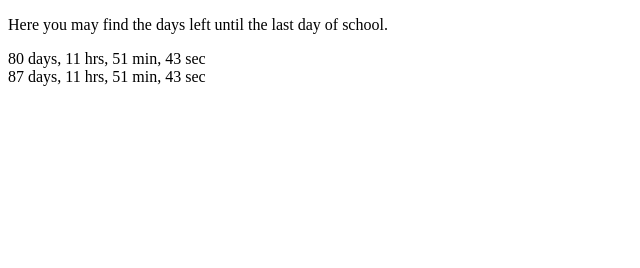
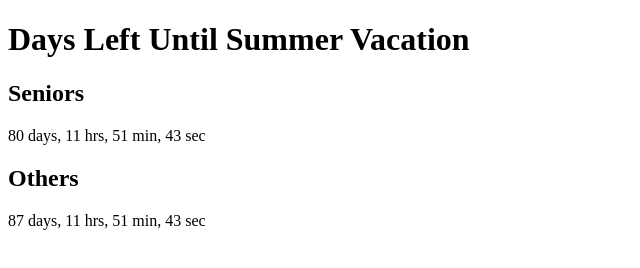
Before and after one commit to CentralCodingCommunity/LDC, a plain HTML site: page index.html in a window 1280 px wide. Shown: the whole page, without its empty margins (0-640 px from the left). Drawn offline with Linux system fonts and the light colour scheme.

Commit message:
Added some headers.

```diff
--- a/index.html
+++ b/index.html
@@ -40,8 +40,10 @@
 		</script>
 	</head>
 	<body>
-		<p>Here you may find the days left until the last day of school.</p>
+		<h1>Days Left Until Summer Vacation</h1>
+		<h2>Seniors</h2>
 		<div id="seniors" ></div>
+		<h2>Others</h2>
 		<div id="others" ></div>
 	</body>
 </html>
```
